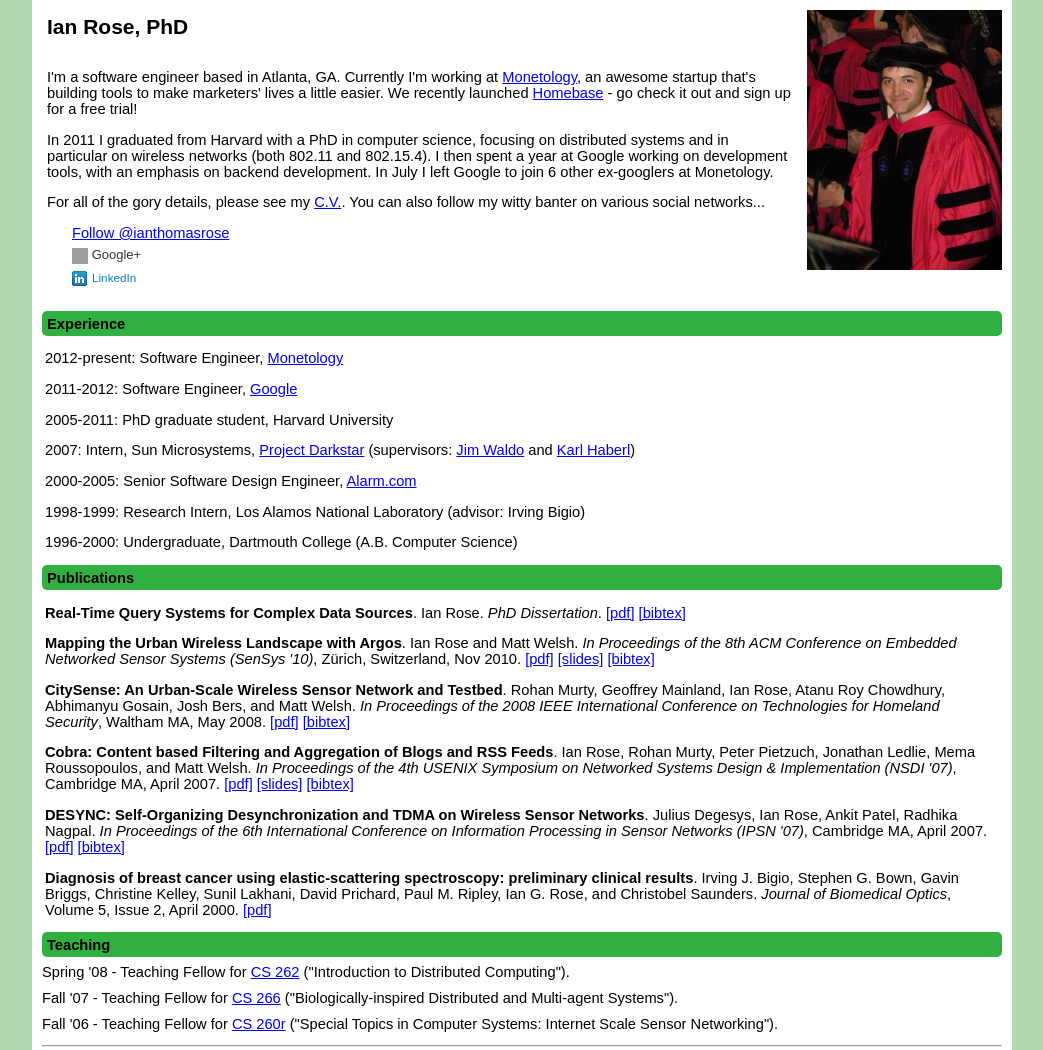
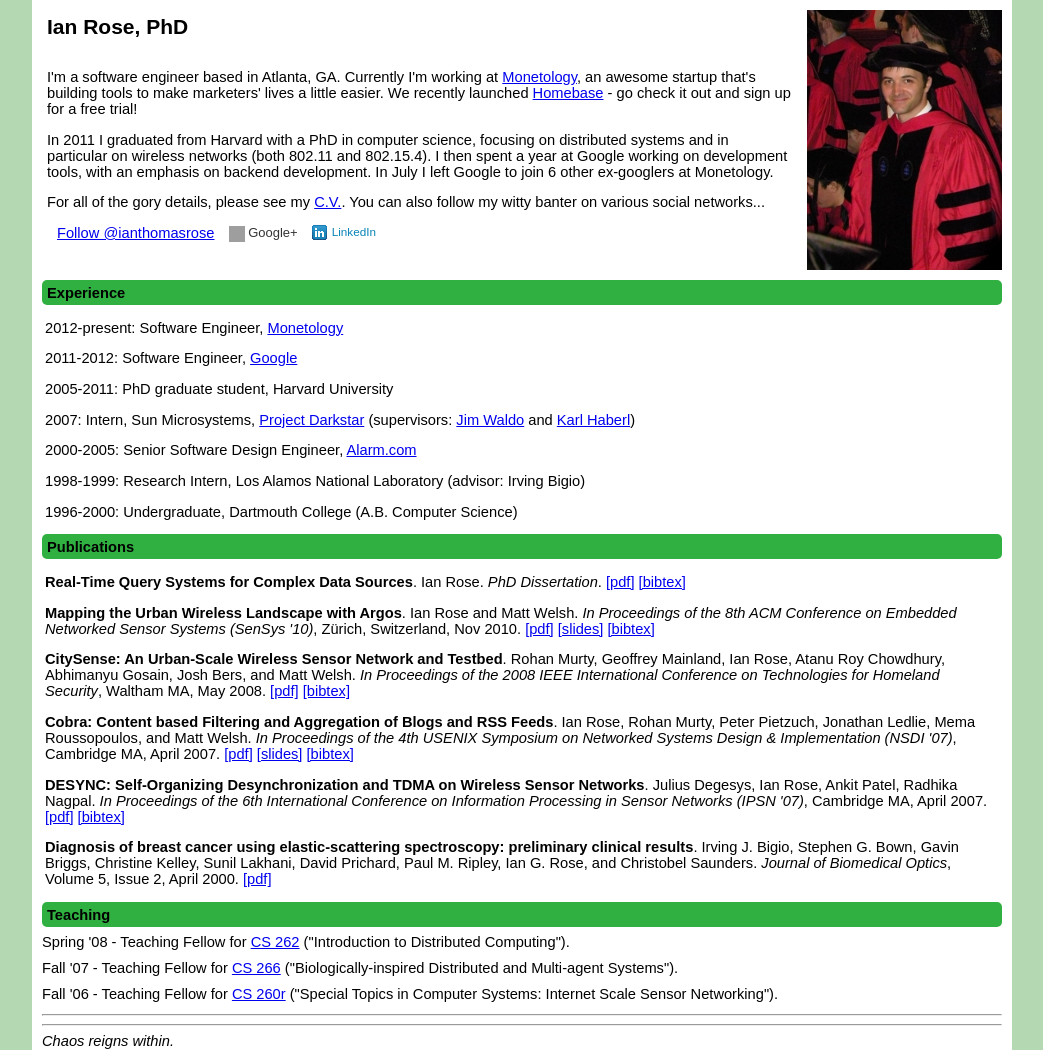
Before and after one commit to ianrose14/website, a plain HTML site: page index.html in a window 1280 px wide. Shown: the top 1050 px of the page, without its empty margins (118-1161 px from the left). Drawn offline with Linux system fonts and the light colour scheme; grey boxes are pictures that could not be loaded.

Commit message:
whatever

```diff
--- a/index.html
+++ b/index.html
@@ -13,9 +13,6 @@
     ga.src = ('https:' == document.location.protocol ? 'https://ssl' : 'http://www') + '.google-analytics.com/ga.js';
     var s = document.getElementsByTagName('script')[0]; s.parentNode.insertBefore(ga, s);
   })();
-</script>
-<script type="text/javascript">
-
 </script>
 </head>
 <body>
@@ -33,26 +30,19 @@
 
         <p>For all of the gory details, please see my
           <a href="docs/cv.pdf" onClick="javascript:_gaq.push(['_trackPageview', 'cv.pdf']);">C.V.</a>.  You can also follow my witty banter on various social networks...
-          <ul style="list-style: none; margin-left: -15px">
-            <li>
-              <a href="https://twitter.com/ianthomasrose" class="twitter-follow-button" data-show-count="false" data-show-screen-name="false">Follow @ianthomasrose</a>
-              <script>!function(d,s,id){var js,fjs=d.getElementsByTagName(s)[0],p=/^http:/.test(d.location)?'http':'https';if(!d.getElementById(id)){js=d.createElement(s);js.id=id;js.src=p+'://platform.twitter.com/widgets.js';fjs.parentNode.insertBefore(js,fjs);}}(document, 'script', 'twitter-wjs');</script>
-            </li>
-            <li>
-              <a href="//plus.google.com/111198546322070924637?prsrc=3" rel="publisher"
-               style="text-decoration:none;display:inline-block;color:#333;text-align:center; font:13px/16px arial,sans-serif;white-space:nowrap;">
-               <img src="//ssl.gstatic.com/images/icons/gplus-32.png" alt="Google+" style="border:0;width:16px;height:16px;vertical-align:middle"/>
-               <span style="display:inline-block;margin-right:5px; margin-top:6px;">Google+</span>
-              </a>
-            </li>
-            <li style="margin-top: 5px">
-              <a href="http://www.linkedin.com/in/ianthomasrose" style="text-decoration:none;">
-                <span style="font: 80% Arial,sans-serif; color:#0783B6;">
-                  <img src="images/linkedin.png" width="20" height="15" alt="View Ian Rose's LinkedIn profile" style="vertical-align:middle" border="0">LinkedIn</span>
-              </a>
-            </li>
-          </ul>
-        </div>
+          <div style="margin-left: 10px">
+           <span style="margin-right: 10px">
+            <a class="twitter-follow-button" data-show-count="false" data-show-screen-name="false" href="https://twitter.com/ianthomasrose">Follow @ianthomasrose</a> <script>!function(d,s,id){var js,fjs=d.getElementsByTagName(s)[0],p=/^http:/.test(d.location)?'http':'https';if(!d.getElementById(id)){js=d.createElement(s);js.id=id;js.src=p+'://platform.twitter.com/widgets.js';fjs.parentNode.insertBefore(js,fjs);}}(document, 'script', 'twitter-wjs');</script>
+           </span>
+           <span style="margin-right: 5px; margin-top: -6px; display: inline-block; vertical-align: top">
+            <a href="//plus.google.com/111198546322070924637?prsrc=3" rel="publisher" style="text-decoration:none;display:inline-block;color:#333;text-align:center; font:13px/16px arial,sans-serif;white-space:nowrap;"> <img alt="Google+" src="//ssl.gstatic.com/images/icons/gplus-32.png" style="border:0;width:16px;height:16px;vertical-align:middle" /> <span style="display:inline-block;margin-right:5px; margin-top:6px;">Google+</span> </a>
+           </span>
+           <span style="display: inline-block; vertical-align: top">
+            <a href="http://www.linkedin.com/in/ianthomasrose" style="text-decoration:none;"> <span style="font: 80% Arial,sans-serif; color:#0783B6;"> <img alt="View Ian Rose's LinkedIn profile" border="0" height="15" src="images/linkedin.png" style="vertical-align:middle" width="20" />LinkedIn</span> </a>
+           </span>
+          </div>
+        </p>
+       </div>
     </td>
     <td align="right" valign="top"><img src="images/harv_grad.jpg" alt="Harvard Graduation"></td>
   </tr>
```
